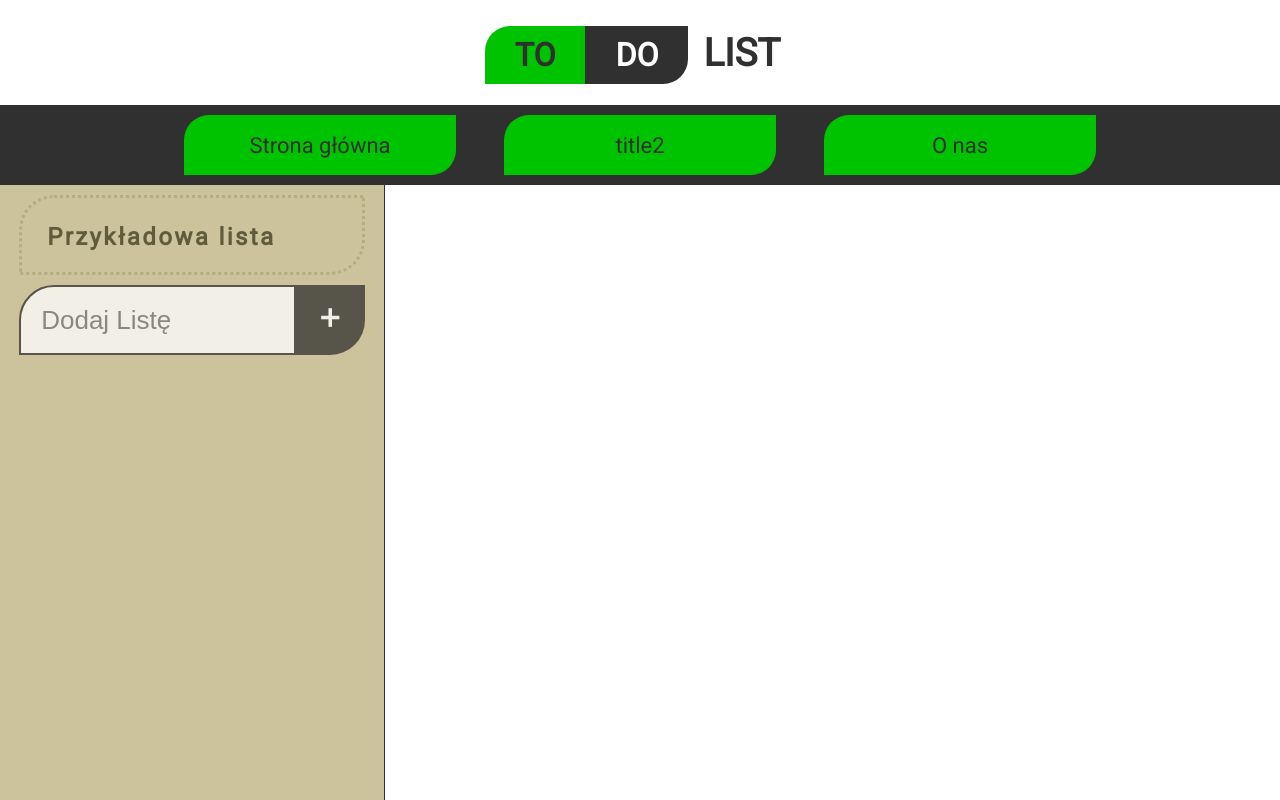
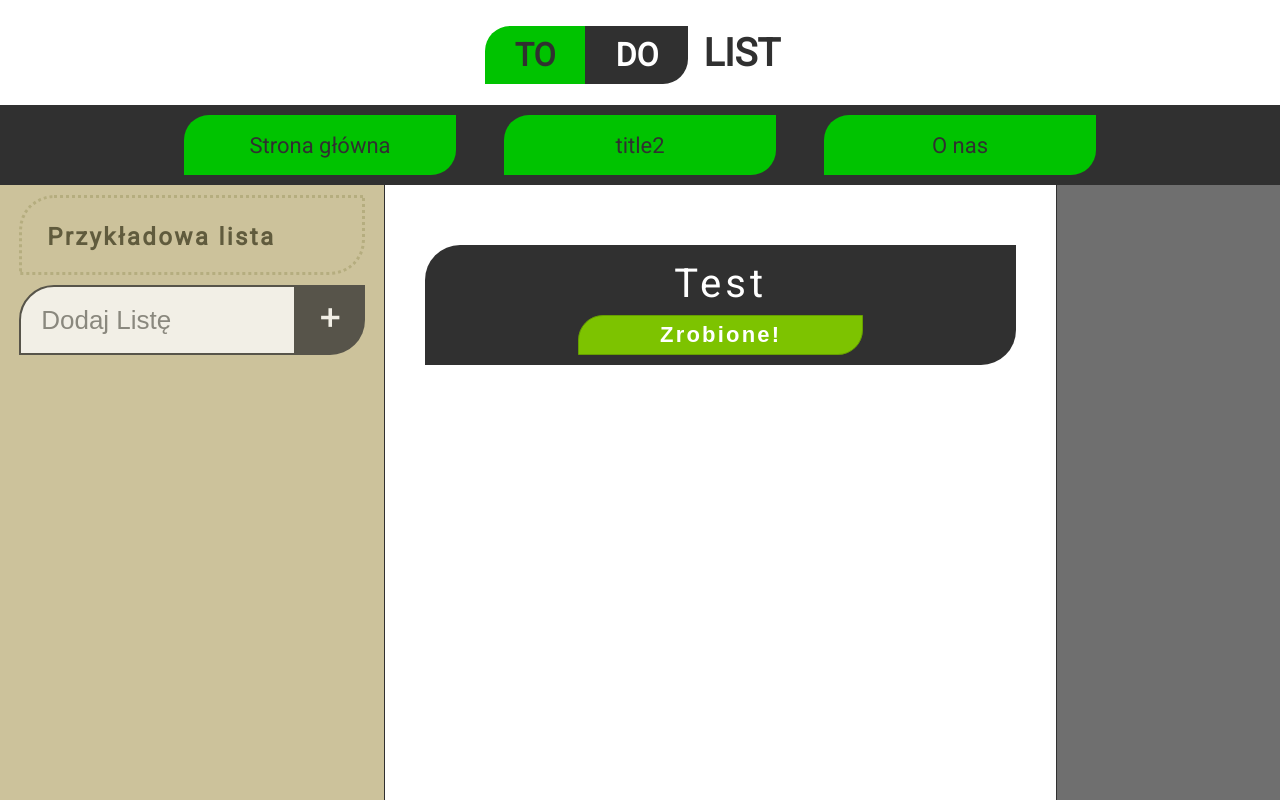
Before and after one commit to songokunr1/Chatbot, a Vue app in the folder chatbotvue/: page / in a window 1280 px wide. Shown: the top 800 px of the page. Built offline with nearby package versions, Linux system fonts and the light colour scheme.

Commit message:
started creating

```diff
--- a/chatbotvue/src/components/ToDo.vue
+++ b/chatbotvue/src/components/ToDo.vue
@@ -1,5 +1,78 @@
 <template>
+    <div id="todoapp">
+        <div class="todoitems">
+            <div class="todoitem" v-for="item in list.content" :key="item.id">
+                <h1 class="todoitem-title">
+                    {{item.title}}
+                </h1>
+                <button class="done">Zrobione!</button>
+            </div>
+        </div>
+        <div class="todoadditem"></div>
+    </div>
 </template>
 
 <script>
+    export default {
+        props: ['list'],
+        data() {
+            return {
+
+            }
+        }
+    }
 </script>
+
+<style>
+    .todoitems {
+        width: calc(75% - 80px);
+        min-height: calc(700px - 80px);
+        float: left;
+        padding:40px;
+    }
+    .todoadditem {
+        width: calc(25% - 40px - 1px);
+        min-height: calc(700px - 40px);
+        background-color: #6f6f6f;
+        float: left;
+        padding:20px;
+        border-left:1px solid #303030;
+    }
+    .todoitem{
+        width: calc(100% - 20px);
+        height: calc(120px - 20px);
+        background-color: #303030;
+        padding:10px;
+        border-radius:35px 0;
+        text-align: center;
+        margin:20px 0;
+    }
+    .todoitem-title {
+        color: #fff;
+        line-height: 0.2;
+        letter-spacing: 0.1em;
+        font-size: 40px;
+        font-weight: 500;
+        font-style: normal;
+        height:10px;
+        margin:25px 0;
+    }
+    .done{
+        width: 50%;
+        height: 40px;
+        background-color: #7dc300;
+        border:1px solid #669f00;
+        border-radius:25px 0;
+        color: white;
+        font-size: 22px;
+        line-height: 1;
+        letter-spacing: 0.1em;
+        font-weight: 600;
+        transition: all 0.5s linear 100ms;
+    }
+    .done:hover{
+        background-color: #3b5b00;
+        border: #142000;
+        cursor: pointer;
+    }
+</style>
--- a/chatbotvue/src/components/ToDos.vue
+++ b/chatbotvue/src/components/ToDos.vue
@@ -1,7 +1,7 @@
 <template>
-    <div id="todoapp">
+    <div id="todosapp">
         <div class="block">
-            <div class="todolist" v-for="todolist in todolists" :key="todolist.id">
+            <div class="todolist" v-for="todolist in todolists" :key="todolist.id" @click="openlist(todolist.id - 1)">
                 {{todolist.title}}
             </div>
             <div class="addlist">
@@ -10,37 +10,56 @@
             </div>
         </div>
         <div class="block">
+            <ToDo :list="openedlist"/>
         </div>
     </div>
 </template>
 
 <script>
+    import ToDo from "./ToDo.vue";
+
+    let TodoLists = [
+                        {
+                            title: "Przykładowa lista",
+                            done: false,
+                            content:
+                            [
+                                {
+                                    title: "Test",
+                                    completed: false,
+                                    id: 1
+                                }
+                            ],
+                            id: 1
+                        }
+                    ]
+
     export default {
+        components: {
+            ToDo
+        },
         data() {
             return {
                 newlist: "",
-                todolists:
-                [
-                    {
-                        title: "Przykładowa lista",
-                        done: false,
-                        content: {},
-                        id: 1
-                    }
-                ]
+                todolists: TodoLists
+                ,
+                openedlist: TodoLists[0]
             }
         },
         methods: {
             addlist(){
-                this.todolists.push({ title: this.newlist, done:false, content: {}, id: (this.todolists.length + 1)})
+                TodoLists.push({ title: this.newlist, done:false, content: [], id: (this.todolists.length + 1)})
                 this.newlist = ""
+            },
+            openlist(id) {
+                this.openedlist = TodoLists[id]
             }
         }
     }
 </script>
 
 <style>
-    #todoapp{
+    #todosapp{
         min-height: 700px;
     }
     .block{
```
Also changed, not shown: chatbotvue/src/components/HelloWorld.vue (deleted, +0 -58 lines).
